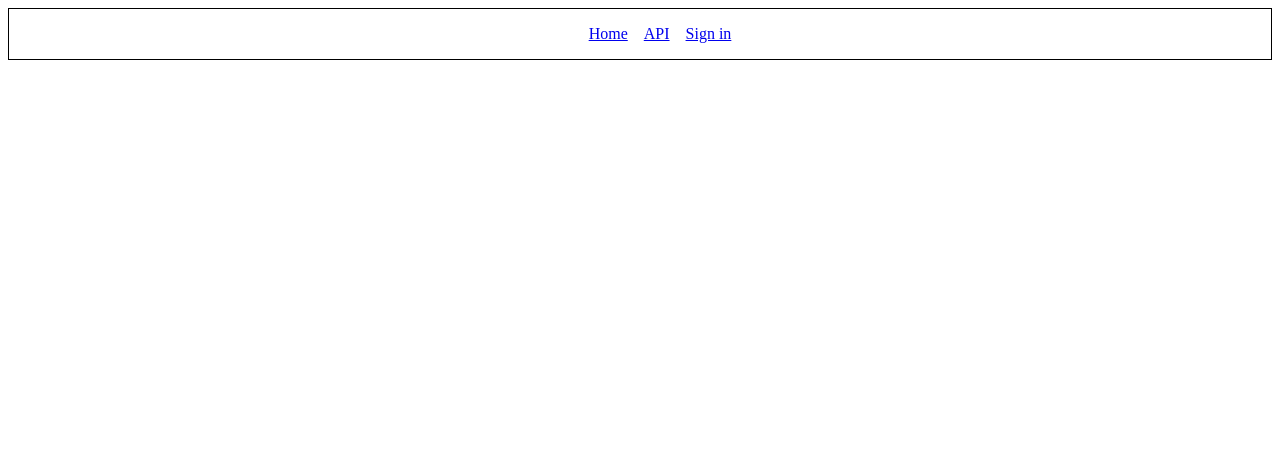
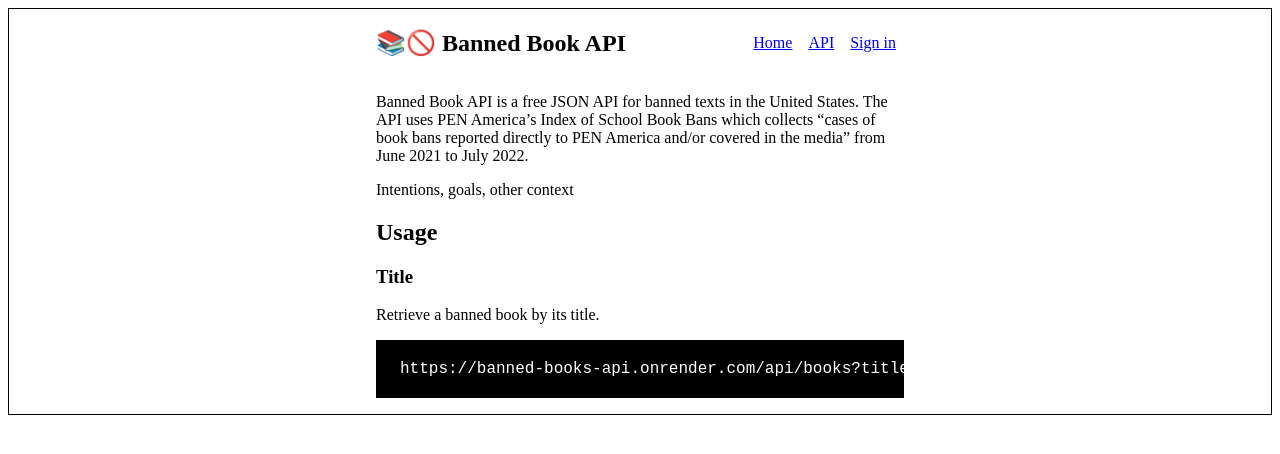
Before and after one commit to tespin/banned-prison-book-api, a React (Create React App) app: page / in a window 1280 px wide. Shown: the top 454 px of the page. Built offline with nearby package versions, Linux system fonts and the light colour scheme.

Commit message:
code snippet styling

```diff
--- a/src/Header/MainHeader.js
+++ b/src/Header/MainHeader.js
@@ -5,7 +5,6 @@ import classes from './MainHeader.module.css';
 const MainHeader = (props) => {
     return (
         <header className={classes['main-header']}>
-            {/* <h1>📚🚫</h1> */}
             <Navigation />
         </header>
     )
--- a/src/Header/MainHeader.module.css
+++ b/src/Header/MainHeader.module.css
@@ -1,7 +1,8 @@
 .main-header {
     display: flex;
+    width: 100%;
 }
 
 .main-header h1 {
-    width: 100%;
+    /* width: 100%; */
 }
--- a/src/Header/Navigation.js
+++ b/src/Header/Navigation.js
@@ -5,9 +5,7 @@ import classes from './Navigation.module.css';
 const Navigation = (props) => {
     return (
         <nav className={classes.nav}>
-            {/* <a href="https://freecodecamp.org" className="logo">
-                <img src="https://s3.amazonaws.com/freecodecamp/freecodecamp_logo.svg" alt="freeCodeCamp logo"></img>
-            </a> */}
+            <h1>📚🚫 Banned Book API</h1>
             <ul className={classes.links}>
                 <li><a href='#'>Home</a></li>
                 <li><a href='#'>API</a></li>
--- a/src/Header/Navigation.module.css
+++ b/src/Header/Navigation.module.css
@@ -1,12 +1,15 @@
 .nav {
     display: flex;
     justify-content: space-between;
+    width: 100%;
 }
 
 .links {
     display: flex;
     justify-content: space-between;
+    align-items: center;
     list-style: none;
+    padding: 0;
 }
 
 .nav li {
--- a/src/Home/Home.js
+++ b/src/Home/Home.js
@@ -2,11 +2,20 @@ import React from 'react';
 import MainHeader from '../Header/MainHeader';
 import Card from '../UI/Card';
 import classes from './Home.module.css';
+import Snippet from '../Usage/Snippet';
 
 const Home = (props) => {
     return (
         <Card className={classes.home}>
             <MainHeader />
+            <main>
+                <p>Banned Book API is a free JSON API for banned texts in the United States. The API uses PEN America’s Index of School Book Bans which collects “cases of book bans reported directly to PEN America and/or covered in the media” from June 2021 to July 2022.</p>
+                <p>Intentions, goals, other context</p>
+                <h2>Usage</h2>
+                <h3>Title</h3>
+                <p>Retrieve a banned book by its title.</p>
+                <Snippet endpoint='title' params='the%wretched%of%the%earth'/>
+            </main>
         </Card>
     );
 };
--- a/src/Home/Home.module.css
+++ b/src/Home/Home.module.css
@@ -1,4 +1,5 @@
 .home {
-    width: 50rem;
+    flex-direction: column;
+    width: 33rem;
     border: none;
 }
--- /dev/null
+++ b/src/Usage/Snippet.js
@@ -0,0 +1,14 @@
+import React from 'react';
+
+import Card from '../UI/Card';
+import classes from './Snippet.module.css';
+
+const Snippet = (props) => {
+    return (
+        <>
+            <pre className={classes.snippet}><code>{`https://banned-books-api.onrender.com/api/books?${props.endpoint}=${props.params}`}</code></pre>
+        </>
+    );
+}
+
+export default Snippet;
--- /dev/null
+++ b/src/Usage/Snippet.module.css
@@ -0,0 +1,9 @@
+.snippet {
+    background: #000;
+    padding: 1.25rem 1.5rem;
+    overflow: scroll;
+}
+
+.snippet code {
+    color: #fff;
+}
```
Also changed, not shown: src/Usage/Usage.js (added, +9 -0 lines), src/Usage/Example.js (added), src/Usage/Example.module.css (added), src/Usage/Usage.module.css (added).
